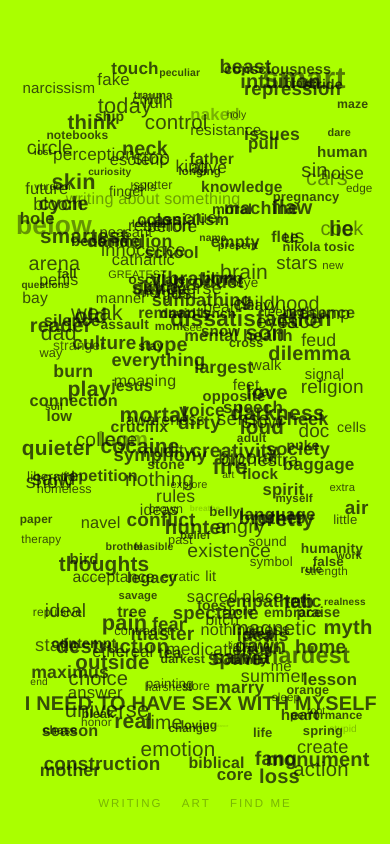
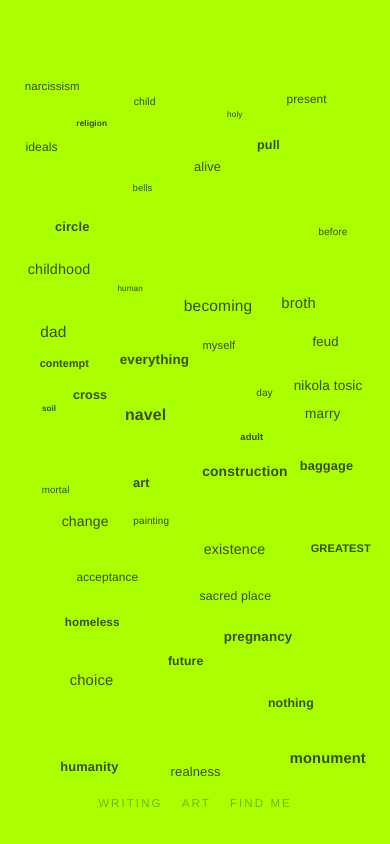
Before and after one commit to kdoterem/keremkaya.space, a Next.js app: page / in a window 390 px wide. Built offline with nearby package versions, Linux system fonts and the light colour scheme.

Commit message:
fix: cap tags on mobile to prevent overlap

```diff
--- a/app/page.tsx
+++ b/app/page.tsx
@@ -41,24 +41,29 @@ function buildLayout(tags: string[], vw: number, vh: number): TagLayout[] {
   const n = tags.length;
   if (n === 0) return [];
 
-  const shuffled = [...tags].sort(() => Math.random() - 0.5);
+  const isMobile = vw < 500;
+  const isTablet = vw < 900;
+  const maxTags  = isMobile ? 45 : isTablet ? 70 : n;
+
+  const shuffled = [...tags].sort(() => Math.random() - 0.5).slice(0, maxTags);
   const result: TagLayout[] = [];
   const placed: Array<{ x: number; y: number; hw: number; hh: number }> = [];
 
   shuffled.forEach((tag, i) => {
-    // Slightly smaller than before: max 22px instead of 28px
-    const fontSize  = Math.max(9, Math.min(22, 10 + Math.random() * 12));
+    const fontSize  = isMobile
+      ? Math.max(8, Math.min(16, 8  + Math.random() * 8))
+      : Math.max(9, Math.min(22, 10 + Math.random() * 12));
     const hw        = (fontSize * tag.length * 0.52) / 2;
     const hh        = fontSize * 0.65;
     const marginX   = Math.max(hw + 20, vw * 0.05);
     const marginY   = Math.max(hh + 20, vh * 0.08);
+    const gap       = isMobile ? 8 : 12;
 
     let px = vw / 2, py = vh / 2;
-    for (let attempt = 0; attempt < 120; attempt++) {
-      const x   = marginX + Math.random() * (vw - marginX * 2);
-      const y   = marginY + Math.random() * (vh - marginY * 2);
-      const gap = 12;
-      const ok  = placed.every(
+    for (let attempt = 0; attempt < 200; attempt++) {
+      const x  = marginX + Math.random() * (vw - marginX * 2);
+      const y  = marginY + Math.random() * (vh - marginY * 2);
+      const ok = placed.every(
         p => Math.abs(x - p.x) > hw + p.hw + gap ||
              Math.abs(y - p.y) > hh + p.hh + gap
       );
@@ -75,8 +80,8 @@ function buildLayout(tags: string[], vw: number, vh: number): TagLayout[] {
       hh,
       fontSize,
       fontWeight: Math.random() > 0.45 ? 700 : 400,
-      driftX:     (Math.random() - 0.5) * 16,
-      driftY:     (Math.random() - 0.5) * 10,
+      driftX:     (Math.random() - 0.5) * (isMobile ? 8 : 16),
+      driftY:     (Math.random() - 0.5) * (isMobile ? 5 : 10),
       duration:   4 + Math.random() * 6,
       driftDelay: -Math.random() * 9,
       entryDelay: i * 0.018,
```
